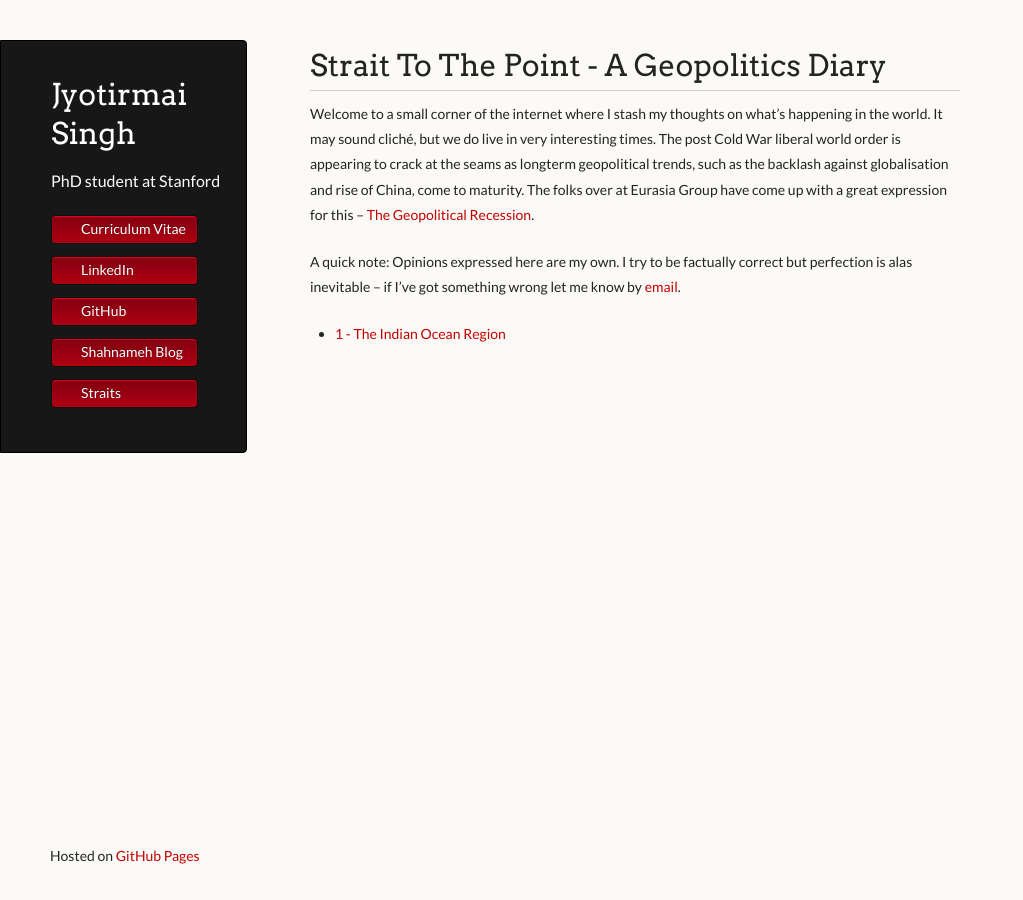
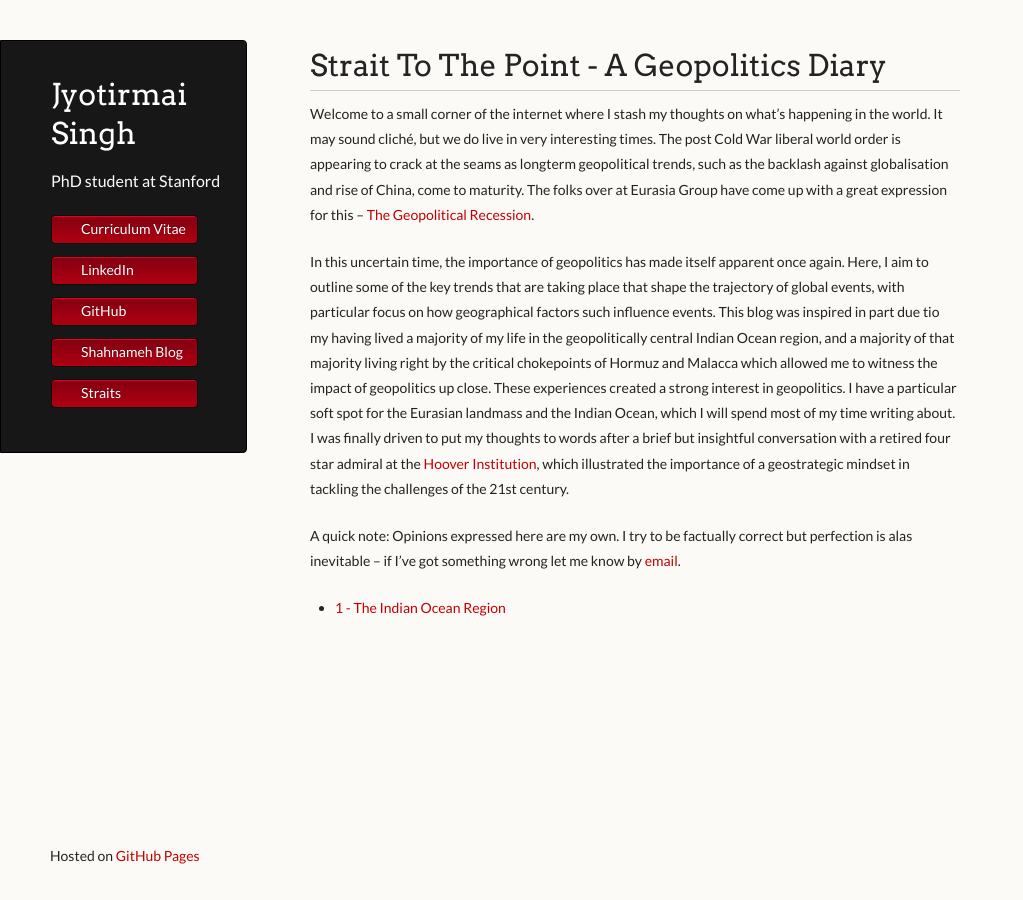
Before and after one commit to joe-singh/joe-singh.github.io, a Jekyll site: the page built from straits.md, in a window 1280 px wide. Shown: the whole page, without its empty margins (0-1023 px from the left). Built offline with Jekyll 4.4.1, drawn with Linux system fonts in a browser that asks for light colours.

Commit message:
update intro

```diff
--- a/straits.md
+++ b/straits.md
@@ -17,6 +17,14 @@ cliché, but we do live in very interesting times. The post Cold War liberal wor
 as longterm geopolitical trends, such as the backlash against globalisation and rise of China, come to maturity. The folks over at Eurasia Group
 have come up with a great expression for this -- [The Geopolitical Recession](https://www.eurasiagroup.net/issues/top-risks-2017).
 
+In this uncertain time, the importance of geopolitics has made itself apparent once again. Here, I aim to outline some of the key trends
+that are taking place that shape the trajectory of global events, with particular focus on how geographical factors such influence
+events. This blog was inspired in part due tio my having lived a majority of my life in the geopolitically central Indian Ocean region, and a
+majority of that majority living right by the critical chokepoints of Hormuz and Malacca which allowed me to witness the impact of
+geopolitics up close. These experiences created a strong interest in geopolitics. I have a particular soft spot for the Eurasian landmass
+and the Indian Ocean, which I will spend most of my time writing about. I was finally driven to put my thoughts to words after a brief
+but insightful conversation with a retired four star admiral at the [Hoover Institution](https://www.hoover.org/), which illustrated the importance of a geostrategic mindset
+in tackling the challenges of the 21st century.
 
 A quick note: Opinions expressed here are my own. I try to be factually correct but perfection is alas inevitable -- if I've got
 something wrong let me know by [email](mailto:joe_singh@hotmail.co.uk).
```
